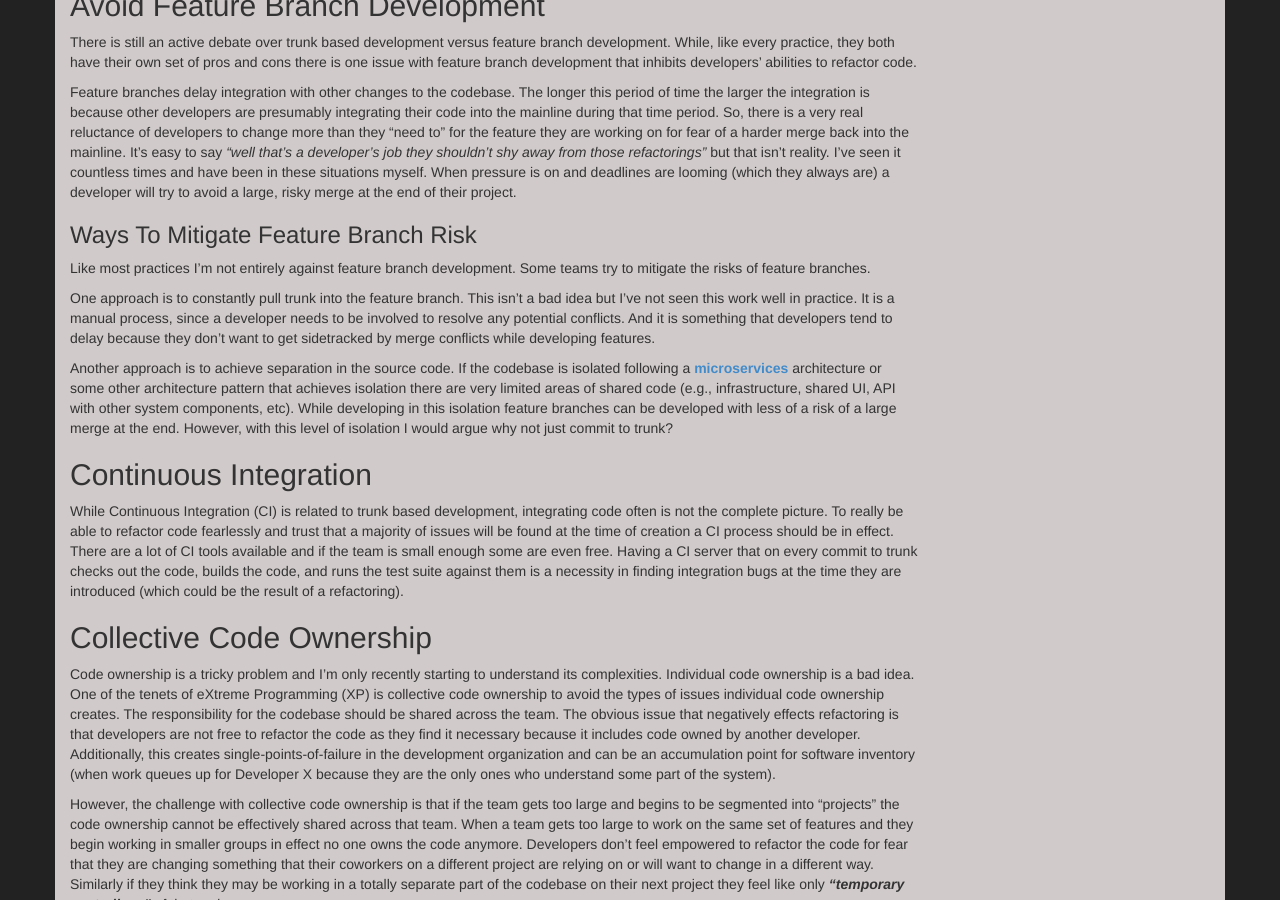
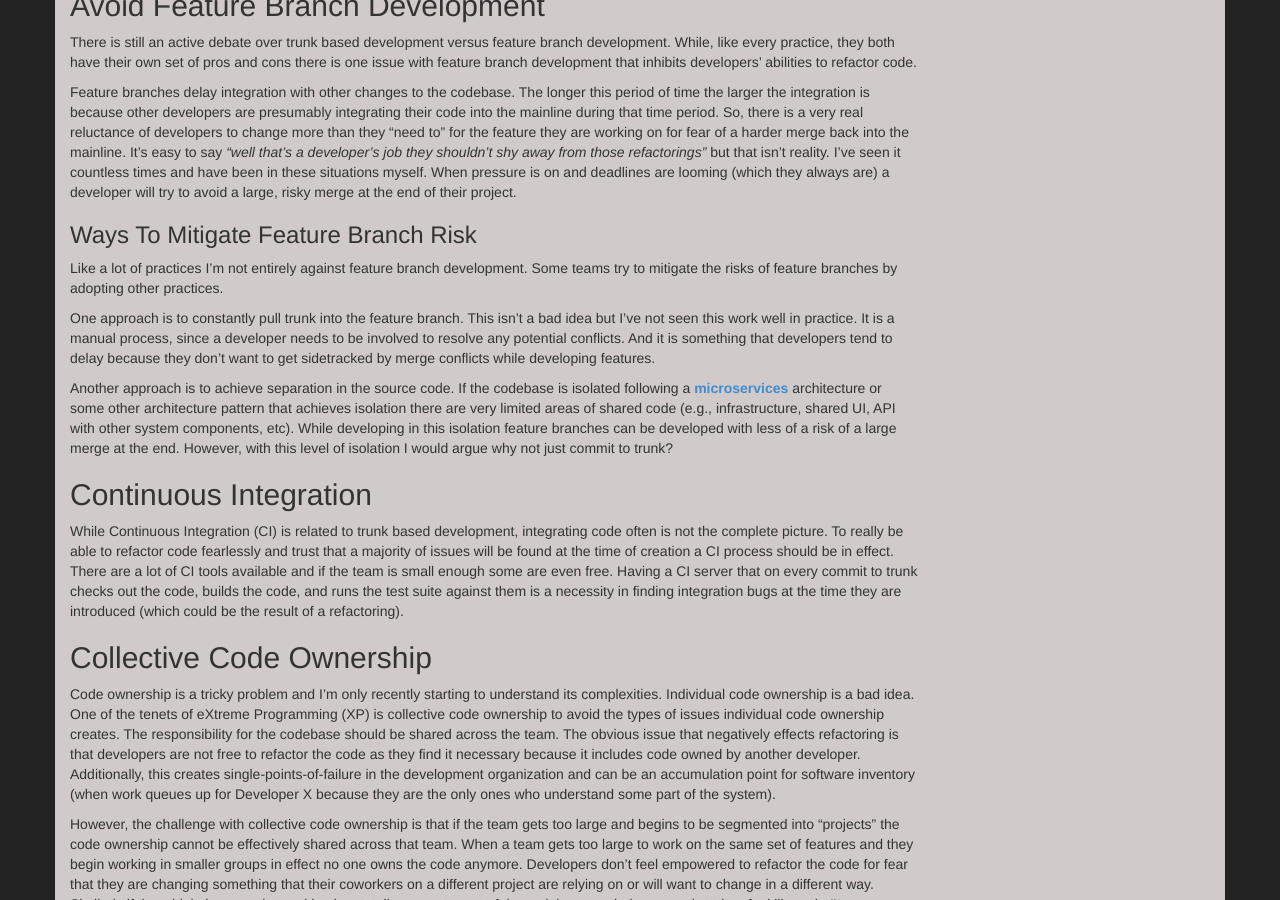
Before and after one commit to asciamanna/asciamanna.github.io, a Jekyll site: the page built from _posts/2014-09-06-remove-refactoring-barriers.md, in a window 1280 px wide and 900 px high, scrolled down 1214 px. Built offline with Jekyll 4.4.1, drawn with Linux system fonts in a browser that asks for light colours; nearby versions of some CDN libraries; comment, search, counter and statistics services are not loaded.

Commit message:
fixed some wording of the refactoring blog post.

```diff
--- a/_posts/2014-09-06-remove-refactoring-barriers.md
+++ b/_posts/2014-09-06-remove-refactoring-barriers.md
@@ -32,7 +32,7 @@ There is still an active debate over trunk based development versus feature bran
 Feature branches delay integration with other changes to the codebase. The longer this period of time the larger the integration is because other developers are presumably integrating their code into the mainline during that time period.  So, there is a very real reluctance of developers to change more than they "need to" for the feature they are working on for fear of a harder merge back into the mainline. It's easy to say *"well that's a developer's job they shouldn't shy away from those refactorings"* but that isn't reality. I've seen it countless times and have been in these situations myself.  When pressure is on and deadlines are looming (which they always are) a developer will try to avoid a large, risky merge at the end of their project.
 
 ###Ways To Mitigate Feature Branch Risk
-Like most practices I'm not entirely against feature branch development. Some teams try to mitigate the risks of feature branches.
+Like a lot of practices I'm not entirely against feature branch development. Some teams try to mitigate the risks of feature branches by adopting other practices.
 
 One approach is to constantly pull trunk into the feature branch. This isn't a bad idea but I've not seen this work well in practice. It is a manual process, since a developer needs to be involved to resolve any potential conflicts. And it is something that developers tend to delay because they don't want to get sidetracked by merge conflicts while developing features.
 
```
